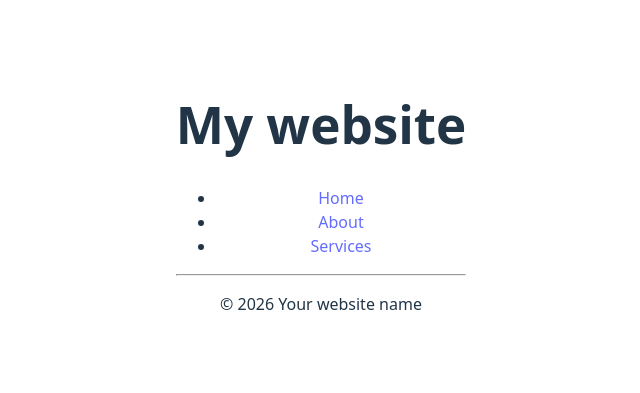
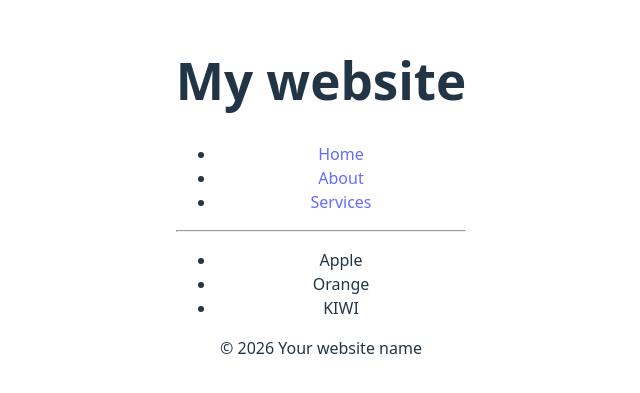
Before and after one commit to payamtajdivand/React-playing-ground, a React (Vite) app: page / in a window 1280 px wide. Shown: the part 203-596 px from the top of the page, without its empty margins (319-959 px from the left). Built offline with nearby package versions, Linux system fonts and the light colour scheme.

Commit message:
add Food component

```diff
--- a/src/App.jsx
+++ b/src/App.jsx
@@ -1,11 +1,13 @@
 import "./App.css";
 import Header from "./Header.jsx";
 import Footer from "./Footer.jsx";
+import Food from "./Food.jsx";
 
 function App() {
   return (
     <>
       <Header />
+      <Food />
       <Footer />
     </>
   );
--- /dev/null
+++ b/src/Food.jsx
@@ -0,0 +1,13 @@
+function Food() {
+  const food1 = "Orange";
+  const food2 = "Kiwi";
+  return (
+    <ul>
+      <li>Apple</li>
+      <li>{food1}</li>
+      <li>{food2.toUpperCase()}</li>
+    </ul>
+  );
+}
+
+export default Food;
```
